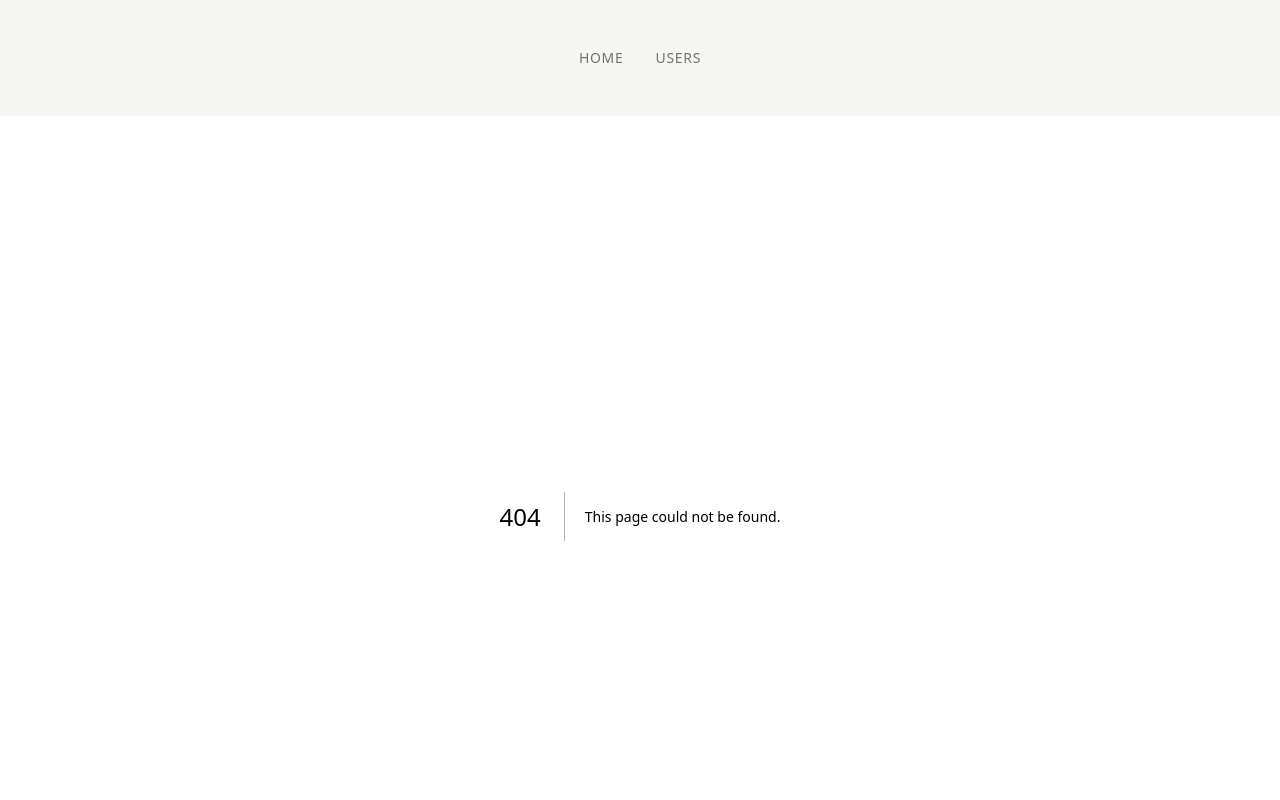
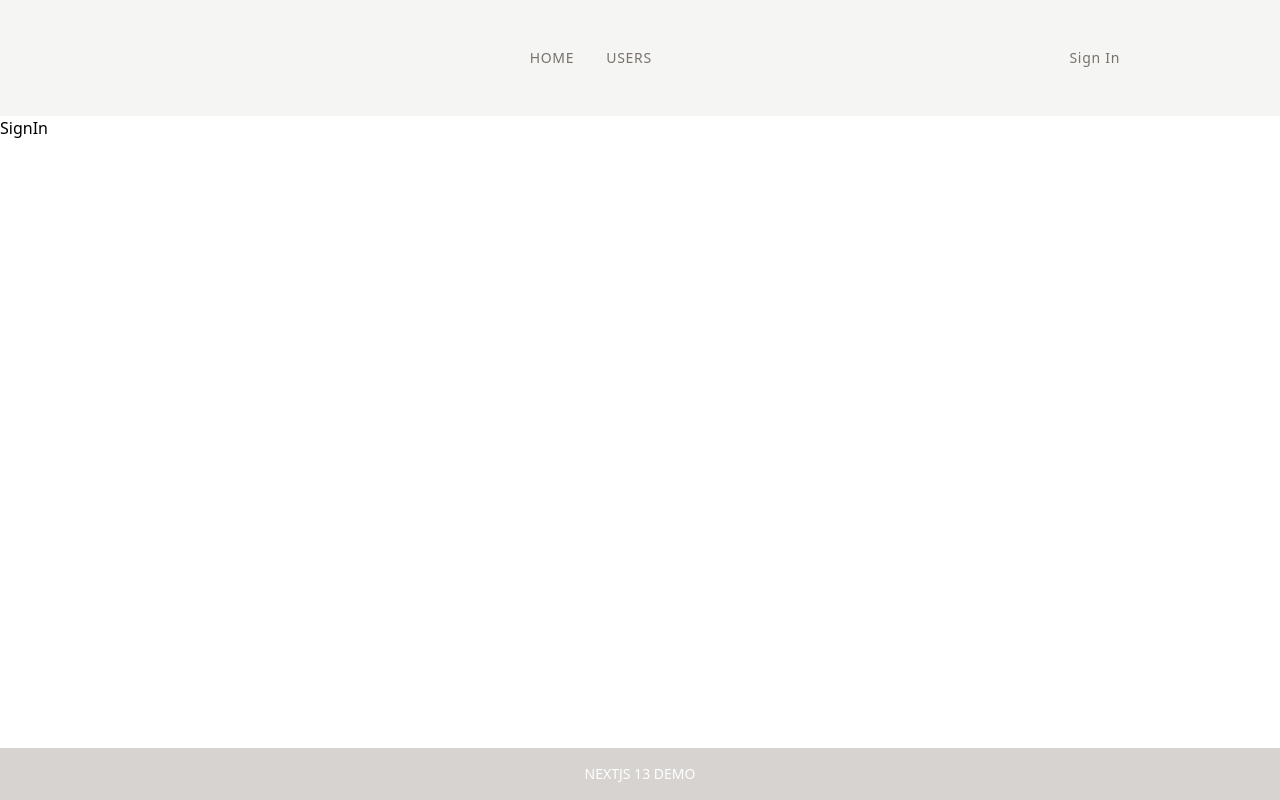
Before and after one commit to HamedBahram/nextjs-13, a Next.js app: page /signin in a window 1280 px wide. Before the commit this address had no page. Shown: the top 800 px of the page. Built offline with nearby package versions, Linux system fonts and the light colour scheme.

Commit message:
Add authentication and update prisma schema

```diff
--- /dev/null
+++ b/app/(auth)/signin/page.jsx
@@ -0,0 +1,5 @@
+const SignIn = () => {
+  return <div>SignIn</div>
+}
+
+export default SignIn
--- /dev/null
+++ b/app/(auth)/signout/page.jsx
@@ -0,0 +1,7 @@
+import React from 'react'
+
+const SignOut = () => {
+  return <div>SignOut</div>
+}
+
+export default SignOut
--- a/app/header.jsx
+++ b/app/header.jsx
@@ -1,15 +1,23 @@
+'use client'
+
 import Link from 'next/link'
+import { signIn } from 'next-auth/react'
 
 const Header = () => {
   return (
     <header className='bg-stone-100 py-12'>
-      <nav className='center'>
-        <ul className='flex justify-center gap-8 text-sm font-medium tracking-wider uppercase text-stone-500'>
+      <nav className='center flex justify-center gap-12 text-sm font-medium tracking-wider uppercase text-stone-500'>
+        <ul className='ml-auto flex justify-center gap-8'>
           <li>
             <Link href='/'>Home</Link>
           </li>
           <li>
             <Link href='/users'>Users</Link>
+          </li>
+        </ul>
+        <ul className='ml-auto'>
+          <li>
+            <button onClick={() => signIn()}>Sign In</button>
           </li>
         </ul>
       </nav>
--- a/app/users/[userId]/user.jsx
+++ b/app/users/[userId]/user.jsx
@@ -7,7 +7,7 @@ const User = ({ user }) => {
       <div>
         <div className='relative h-40 w-40 rounded-full'>
           <Image
-            src={user?.imageUrl}
+            src={user?.image}
             alt={user?.name}
             style={{ objectFit: 'cover' }}
             fill
--- a/app/users/layout.jsx
+++ b/app/users/layout.jsx
@@ -1,10 +1,13 @@
+import { getUsers } from '@/lib/prisma/users'
 import Users from './users'
 
 const UsersLayout = async ({ children }) => {
+  const { users } = await getUsers()
+
   return (
     <section className='flex'>
       <aside className='w-1/4'>
-        <Users />
+        <Users users={users} />
       </aside>
       <main>{children}</main>
     </section>
--- a/app/users/users.jsx
+++ b/app/users/users.jsx
@@ -1,8 +1,8 @@
-import { getUsers } from '@/lib/prisma/users'
 import Link from 'next/link'
+// import { getUsers } from '@/lib/prisma/users'
 
-const Users = async () => {
-  const { users } = await getUsers()
+const Users = async ({ users }) => {
+  // const { users } = await getUsers()
 
   return (
     <section className='fixed h-full w-1/4 bg-stone-800'>
--- a/next.config.js
+++ b/next.config.js
@@ -4,7 +4,7 @@ const nextConfig = {
     appDir: true
   },
   images: {
-    domains: ['github.com']
+    domains: ['github.com', 'lh3.googleusercontent.com']
   }
 }
 
--- /dev/null
+++ b/pages/api/auth/[...nextauth].js
@@ -0,0 +1,23 @@
+import NextAuth from 'next-auth'
+import prisma from '@/lib/prisma'
+import { PrismaAdapter } from '@next-auth/prisma-adapter'
+import GoogleProvider from 'next-auth/providers/google'
+
+export default async function auth(req, res) {
+  return await NextAuth(req, res, {
+    providers: [
+      GoogleProvider({
+        clientId: process.env.GOOGLE_CLIENT_ID,
+        clientSecret: process.env.GOOGLE_CLIENT_SECRET
+      })
+    ],
+
+    pages: {
+      signIn: '/signin'
+    },
+    adapter: PrismaAdapter(prisma),
+    session: {
+      strategy: 'jwt'
+    }
+  })
+}
```
Also changed, not shown: package.json (+5 -3 lines), 2 other files (tests, documents, lock files or other folders).
